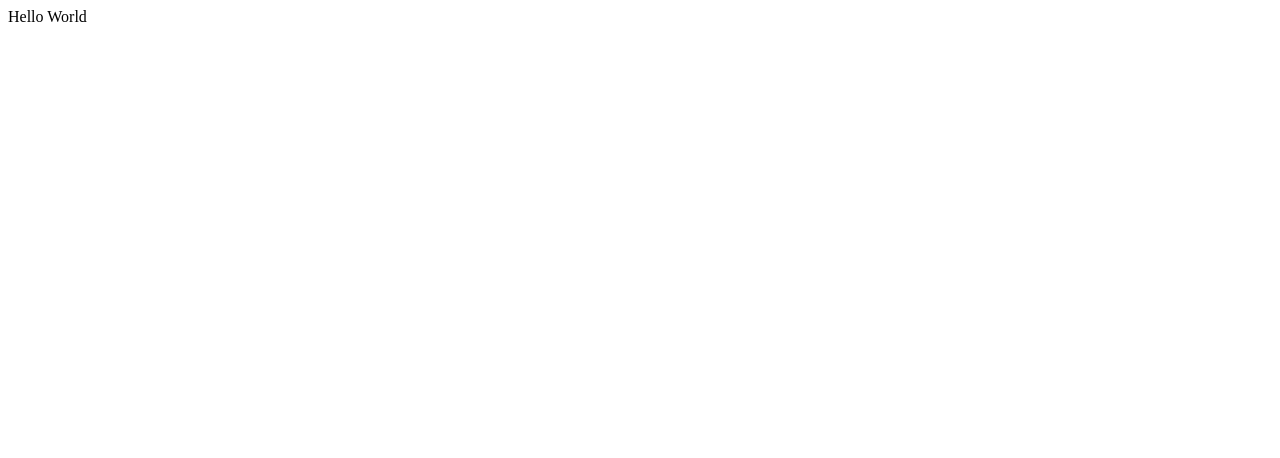
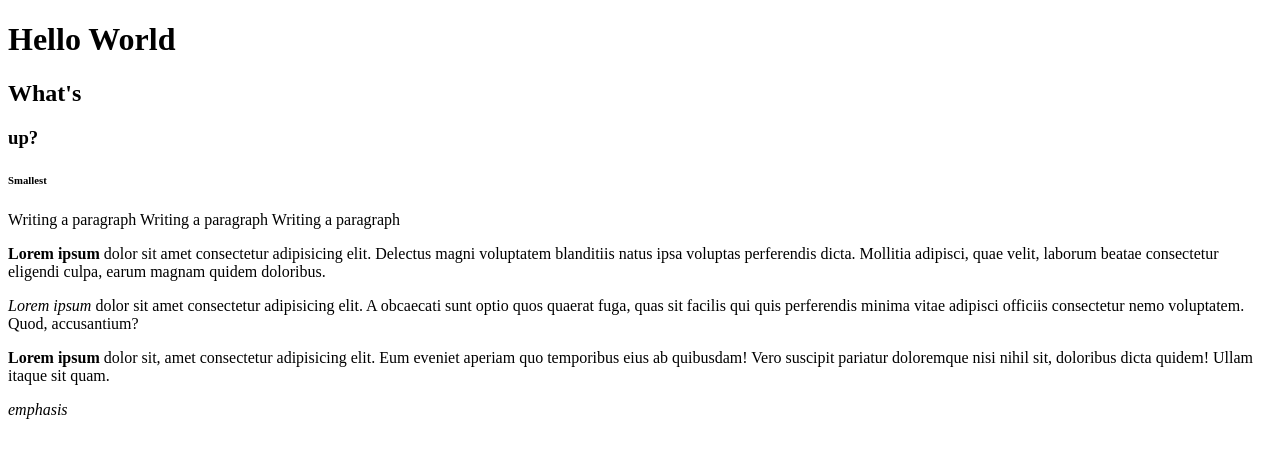
Before and after one commit to thedanhle/HTML5Basics, a plain HTML site: page Section4HTML/index.html in a window 1280 px wide. Drawn offline with Linux system fonts and the light colour scheme.

Commit message:
elements, tags, bold and italics

```diff
--- a/Section4HTML/index.html
+++ b/Section4HTML/index.html
@@ -4,6 +4,16 @@
         <title>My first website!</title>
     </head>
     <body>
-        Hello World
+        <h1>Hello World</h1>
+        <h2>What's</h2>
+        <h3>up?</h3>
+        <h6>Smallest</h6>
+        Writing a paragraph
+        Writing a paragraph
+        Writing a paragraph
+        <p><b>Lorem ipsum</b> dolor sit amet consectetur adipisicing elit. Delectus magni voluptatem blanditiis natus ipsa voluptas perferendis dicta. Mollitia adipisci, quae velit, laborum beatae consectetur eligendi culpa, earum magnam quidem doloribus.</p>
+        <p><i>Lorem ipsum</i> dolor sit amet consectetur adipisicing elit. A obcaecati sunt optio quos quaerat fuga, quas sit facilis qui quis perferendis minima vitae adipisci officiis consectetur nemo voluptatem. Quod, accusantium?</p>
+        <p><strong>Lorem ipsum</strong> dolor sit, amet consectetur adipisicing elit. Eum eveniet aperiam quo temporibus eius ab quibusdam! Vero suscipit pariatur doloremque nisi nihil sit, doloribus dicta quidem! Ullam itaque sit quam.</p>
+        <p><em>emphasis</em></p>
     </body>
 </html>
```
Also changed, not shown: 2 other files.
